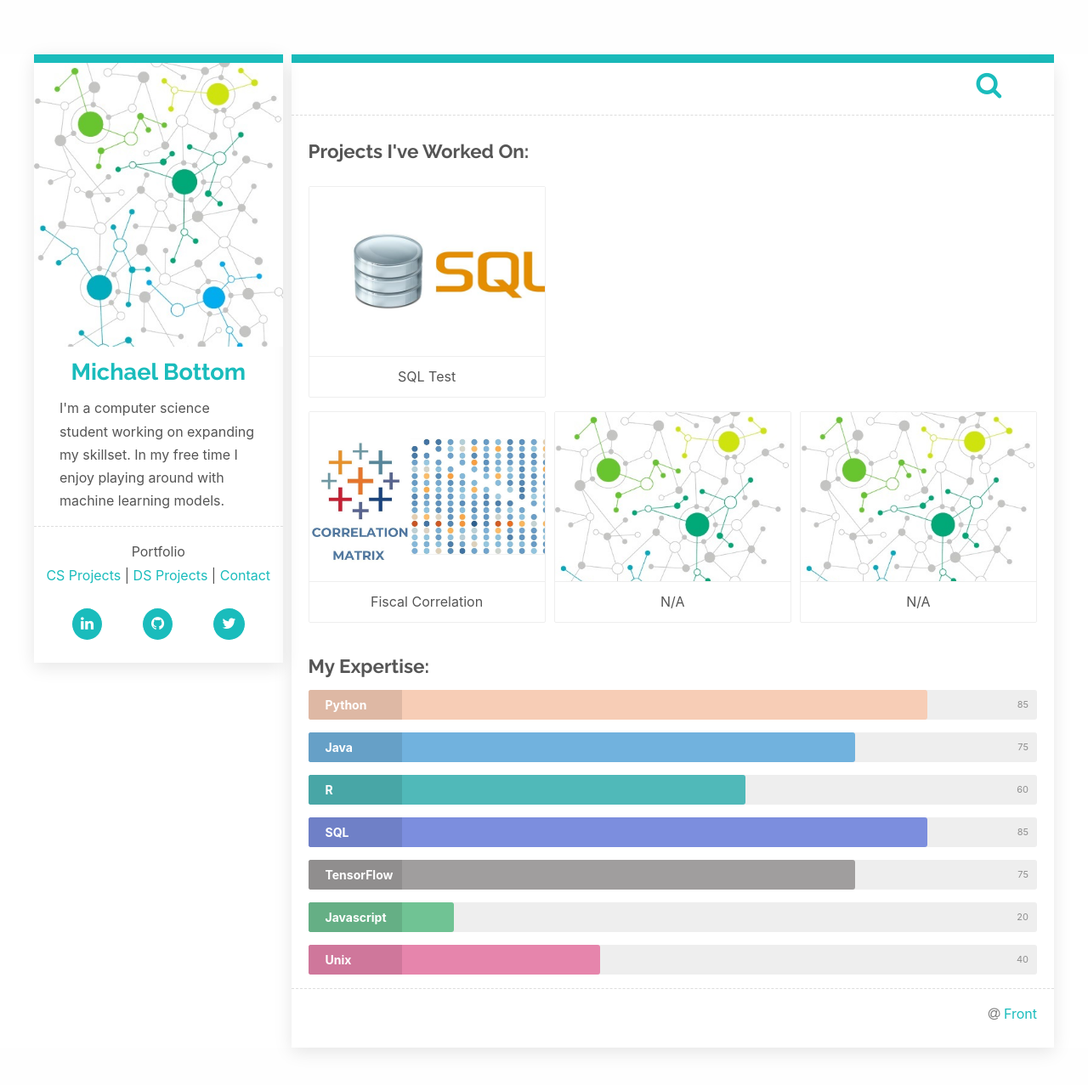
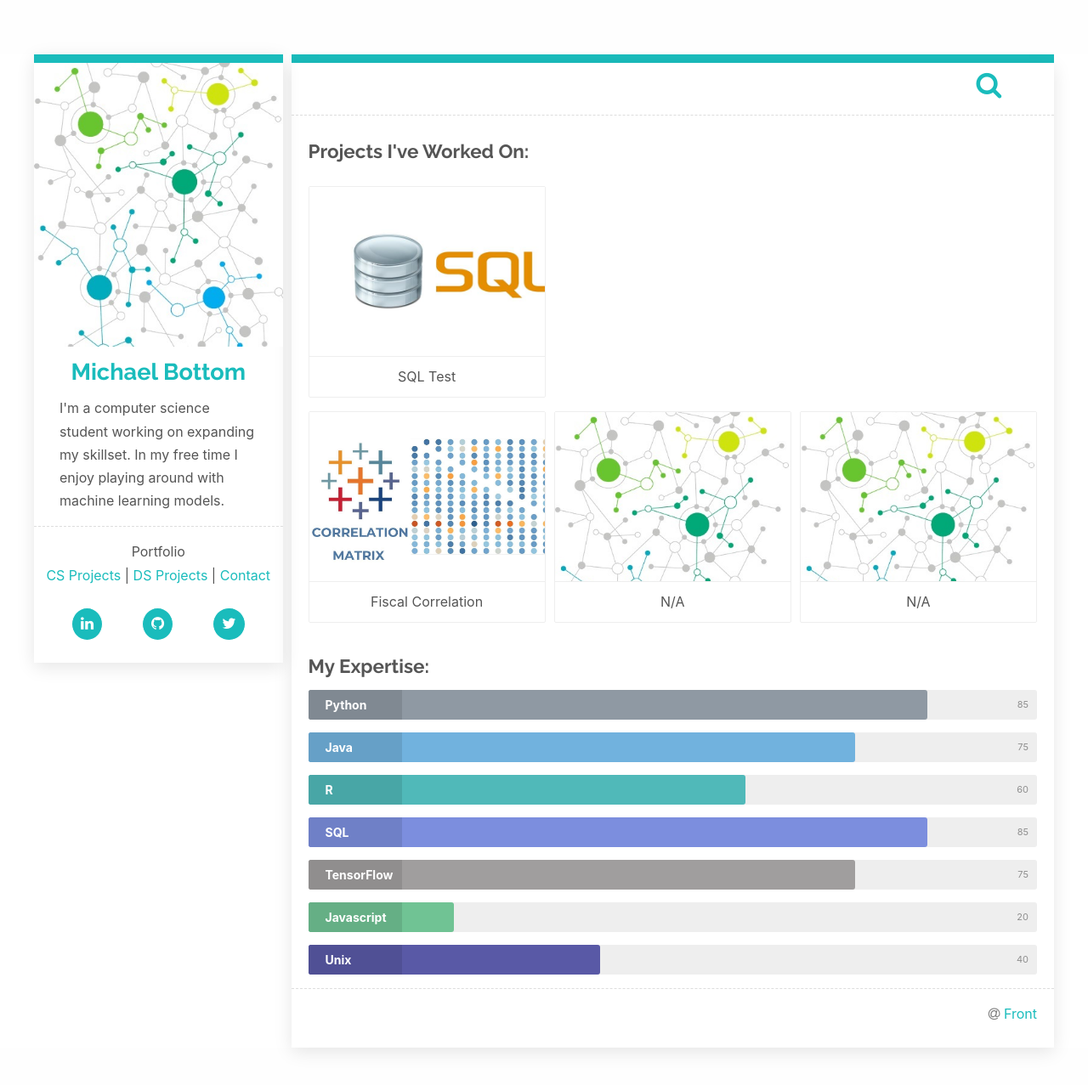
Before and after one commit to MLBott/home, a Jekyll site: the page built from index.html, in a window 1280 px wide and 1297 px high. Shown: the top 1277 px of the window at 85% size. Built offline with Jekyll 4.4.1, drawn with Linux system fonts in a browser that asks for light colours; nearby versions of some CDN libraries.

Commit message:
Update main.yml

```diff
--- a/_data/main.yml
+++ b/_data/main.yml
@@ -1,7 +1,7 @@
 expertise:
   - title: Python
     level: 85
-    color: rgb(247, 205, 182)
+    color: rgb(143, 153, 163)
 
   - title: Java
     level: 75
@@ -25,7 +25,7 @@ expertise:
 
   - title: Unix
     level: 40
-    color: rgb(230, 133, 172)
+    color: rgb(89, 89, 166)
 
 
 projects:
```
